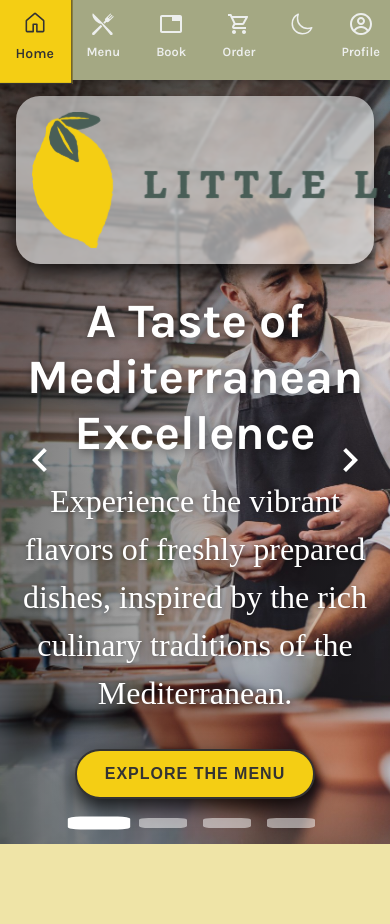
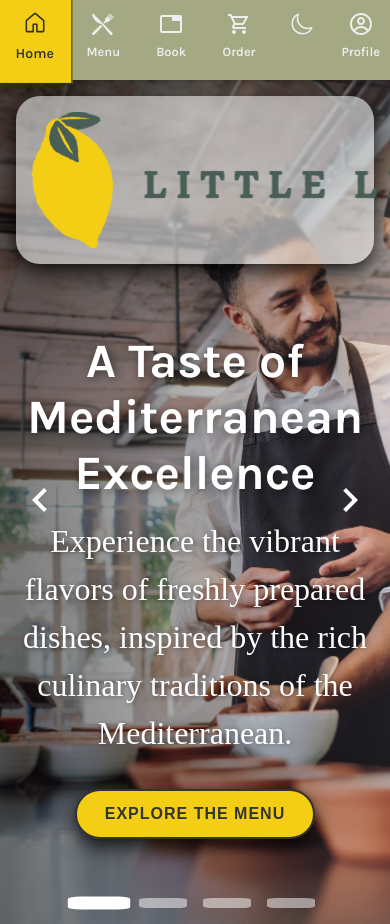
Before and after one commit to dluksa20/Little-lemon, a React (Vite) app: page / in a window 390 px wide. Before the commit the page ends 844 px from the top, so only its background shows below. Built offline with nearby package versions, Linux system fonts and the light colour scheme; a web font is replaced by a local one.

Commit message:
new hero layout

```diff
--- a/src/components/hero/Hero.css
+++ b/src/components/hero/Hero.css
@@ -21,6 +21,7 @@
 /* Hero slider */
 .hero-slider {
     height: 100vh;
+    min-height: 700px;
 }
 
 .hero-content {
@@ -129,7 +130,9 @@
 /* Media Queries for Responsiveness */
 @media (max-width: 768px) {
     .hero-slider {
-        height: calc(100vh - 80px);
+        /* height: calc(100vh - 80px); */
+        min-height: 700px;
+
     }
 
 
```
